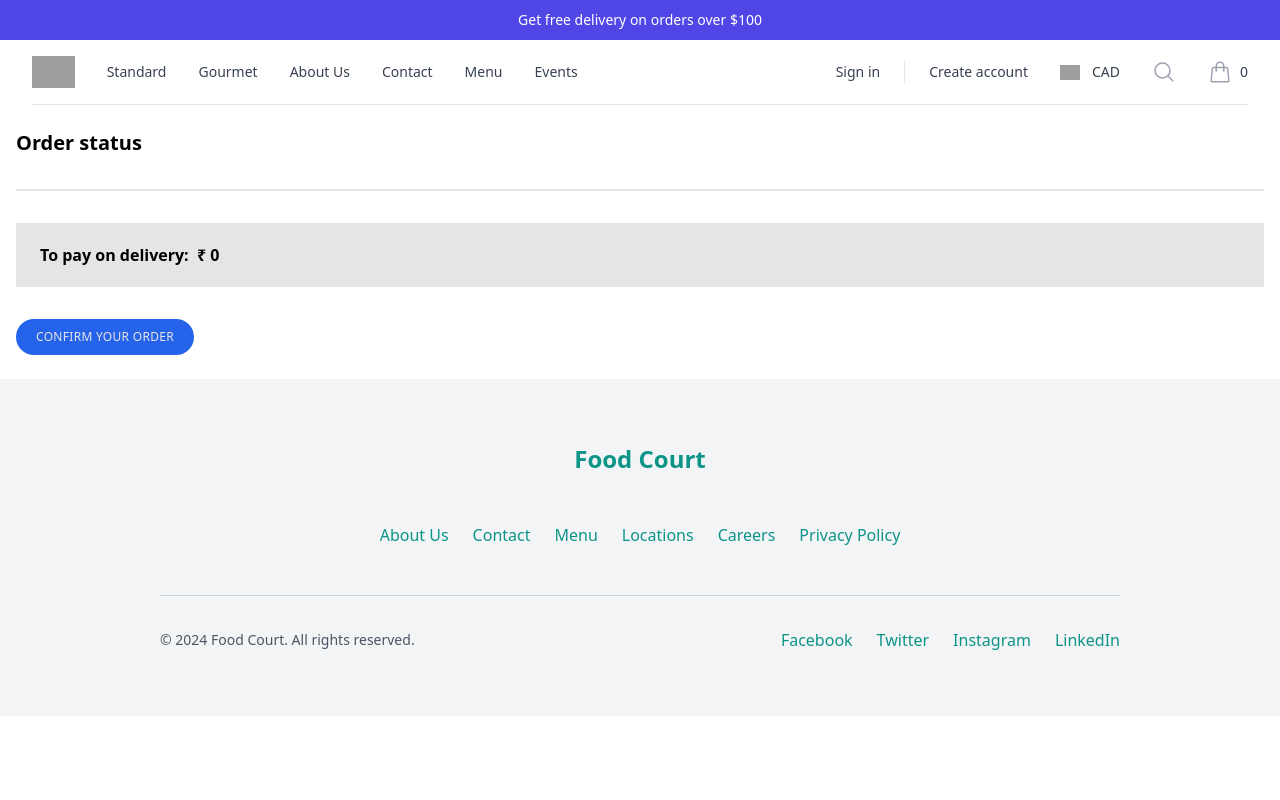
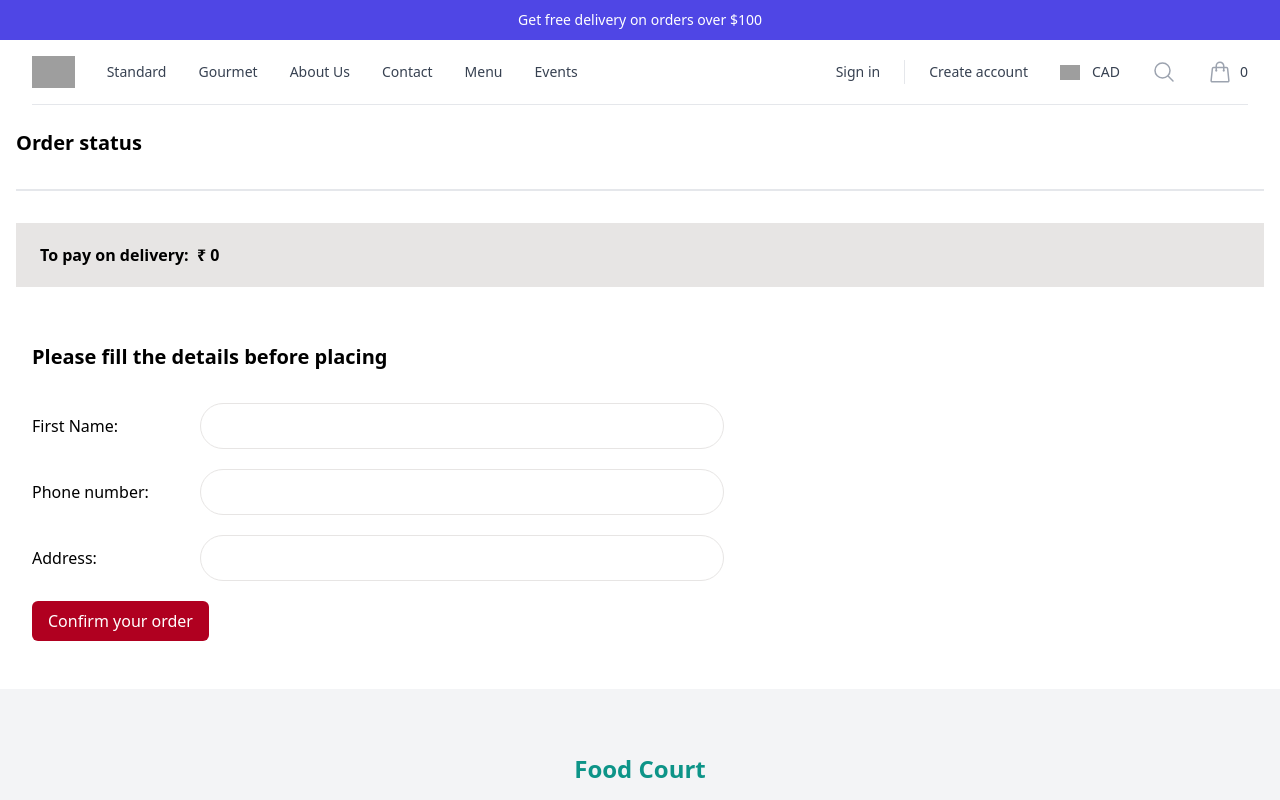
Before and after one commit to Adarshsingh7/food-court, a React (Vite) app: page /order in a window 1280 px wide. Shown: the top 800 px of the page. Built offline with nearby package versions, Linux system fonts and the light colour scheme; grey boxes are pictures that could not be loaded.

Commit message:
Add user detail form to confirm order

```diff
--- a/src/App.tsx
+++ b/src/App.tsx
@@ -8,6 +8,7 @@ import Menu from "./pages/Menu";
 import { Provider } from "react-redux";
 import store from "./store.ts";
 import Order from "./pages/Order.tsx";
+import { action as orderAction } from './components/OrderFrom.tsx'
 
 const router = createBrowserRouter([
   {
@@ -27,7 +28,8 @@ const router = createBrowserRouter([
       },
       {
         path: '/order',
-        element: <Order/>
+        element: <Order />,
+        action: orderAction
       }
     ],
   },
--- a/src/components/CreateOrder.tsx
+++ b/src/components/CreateOrder.tsx
@@ -2,10 +2,11 @@ import { RootState } from "../store";
 import { useSelector } from "react-redux"
 
 import OrderItem from "./OrderItem"
+import OrderFrom from "./OrderFrom";
 
 function CreateOrder() {
   const cart = useSelector((state: RootState) => state.cart);
-
+  // if(!cart.items.length) return <p>please first order something</p>
   return (
     <div className="space-y-8 px-4 py-6">
       <div className="flex flex-wrap items-center justify-between gap-2">
@@ -21,7 +22,7 @@ function CreateOrder() {
           To pay on delivery:&nbsp; ₹ {cart.amount}
         </p>
       </div>
-      <button className="bg-blue-600 text-xs uppercase text-stone-200 tracking-wide rounded-full hover:bg-blue-700 transition-colors duration-300 disabled:cursor-not-allowed px-4 py-2 sm:px-5 sm:py-2.5">Confirm your order</button>
+      <OrderFrom/>
     </div>
   )
 }
--- /dev/null
+++ b/src/components/OrderFrom.tsx
@@ -0,0 +1,49 @@
+import { useSelector } from "react-redux"
+import { Form } from "react-router-dom"
+import { RootState } from "../store";
+import { Button } from "./Button";
+
+function OrderFrom() {
+    const cartItem = useSelector((state: RootState) => state.cart.items);
+
+    return (
+        <div className="py-6 px-4">
+            <h2 className="text-xl font-semibold mb-8">Please fill the details before placing</h2>
+            <Form method="POST">
+                <div className="mb-5 flex gap-2 flex-col sm:flex-row sm:items-center">
+                    <label className="sm:basis-40">First Name:</label>
+                    <div className="flex flex-col grow">
+                        <input className="input w-1/2" type="text" name="customerName" required />
+                    </div>
+                </div>
+                <div className="mb-5 flex gap-2 flex-col sm:flex-row sm:items-center">
+                    <label className="sm:basis-40">Phone number:</label>
+                    <div className="flex flex-col grow">
+                        <input className="input w-1/2" type="tel" name="phone" required />
+                    </div>
+                </div>
+                <div className="mb-5 flex gap-2 flex-col sm:flex-row sm:items-center relative">
+                    <label className="sm:basis-40">Address:</label>
+                    <div className="grow">
+                        <input className="input w-1/2" type="text" name="address" required />
+                    </div>
+                </div>
+                <input type="hidden" value={JSON.stringify(cartItem)} name="orderedItem" />
+                <Button>Confirm your order</Button>
+            </Form>
+        </div>
+    )
+}
+
+export const action = async ({ request }: { request: Request }) => {
+    console.log(request)
+    const data = Object.fromEntries(await request.formData())
+    const order = {
+        ...data,
+        orderedItem: data.orderedItem instanceof File ? data.orderedItem.name : JSON.parse(data.orderedItem),
+    }
+    console.log(order)
+    return null
+}
+
+export default OrderFrom
--- a/src/components/ProductList.tsx
+++ b/src/components/ProductList.tsx
@@ -89,8 +89,8 @@ const ProductList2: FC<ProductListProps> = function ({ item }) {
         </div>
         <div className="mt-2 flex items-center">
           <div className="flex justify-between w-full">
-            <div>
-              <span className={`rounded-full ${ currentPorductCount > 10 ? 'bg-green' : currentPorductCount > 5 ? 'bg-yellow' : 'bg-rose-500'} px-1 py-0.5 text-[8px] text-yellow-900 md:text-sm lg:text-base`}>
+            <div className="mt-6">
+              <span className={`rounded-full ${currentPorductCount > 10 ? 'bg-green' : currentPorductCount > 5 ? 'bg-yellow' : 'bg-rose-500'} px-1 py-0.5 text-[8px] text-yellow-900 md:text-sm lg:text-base`}>
                 {currentPorductCount > 10 ? 'In Stock' : currentPorductCount > 5 ? 'Low' : `${currentPorductCount} left`}
               </span>
               <span className="ml-2 text-sm font-semibold text-gray-800 sm:text-base md:text-lg lg:text-xl">
--- a/src/components/QuantityButtons.tsx
+++ b/src/components/QuantityButtons.tsx
@@ -1,4 +1,4 @@
-import { IconButton } from "./Button";
+import { Button, IconButton } from "./Button";
 import AddIcon from "@mui/icons-material/AddCircle";
 import RemoveIcon from "@mui/icons-material/RemoveCircle";
 import { FC } from "react";
@@ -35,15 +35,18 @@ const QuantityButton: FC<QuantityButtonProps> = function ({
           <RemoveIcon fontSize="medium" />
         </IconButton>
       )}
+      {quantity === 0 ? <Button onClick={() => handleQuantityChange(1)}>Add to cart</Button> :  <>
         <input
           type="number"
           value={quantity}
           readOnly
           className="w-8 text-center bg-transparent outline-none"
         />
-      <IconButton onClick={() => handleQuantityChange(1)}  disabled={currentProductCount === 0}>
+        <IconButton onClick={() => handleQuantityChange(1)} disabled={currentProductCount === 0}>
           <AddIcon fontSize="medium" />
         </IconButton>
+      </>
+      }
     </div>
   );
 };
--- a/src/pages/Menu.tsx
+++ b/src/pages/Menu.tsx
@@ -20,6 +20,8 @@ import ProductList from "../components/ProductList";
 import Pagination from "../components/Pagination";
 import { useSelector } from "react-redux";
 import { RootState } from "../store";
+import { Button } from '../components/Button'
+import { Link } from "react-router-dom";
 
 function classNames(...classes: (string | false | null | undefined)[]): string {
   return classes.filter(Boolean).join(" ");
@@ -300,7 +302,7 @@ function Search() {
         </div>
 
         <input
-          className="peer h-full w-full outline-none text-sm text-gray-700 pr-2"
+          className="h-full w-full outline-none text-sm text-gray-700 pr-2"
           type="text"
           autoComplete="off"
           id="search"
@@ -314,6 +316,7 @@ function Search() {
 // Main Component
 export default function Example() {
   const [mobileFiltersOpen, setMobileFiltersOpen] = useState(false);
+  const cartItem = useSelector((state: RootState) => state.cart.items);
 
   return (
     <div className="sm:px-32 sm:py-10" id="menu">
@@ -324,7 +327,16 @@ export default function Example() {
       <main className="mx-auto max-w-7xl px-4 sm:py-6 sm:px-6 lg:px-8 bg-white rounded-3xl">
         {/* search input */}
         <div className="flex flex-col gap-5 my-5">
-          <Search />
+          <div className="flex">
+            <Search />
+            <span className="w-32">
+              {cartItem.length !== 0 && <Link to='/order'>
+                <Button>
+                  Order Now
+                </Button>
+              </Link>}
+            </span>
+          </div>
           <div className="flex items-baseline justify-between border-b border-gray-200">
             <div className="flex items-center">
               <SortMenu />
```
Also changed, not shown: src/index.css. Lines whose indentation alone changed are shown as unchanged.
